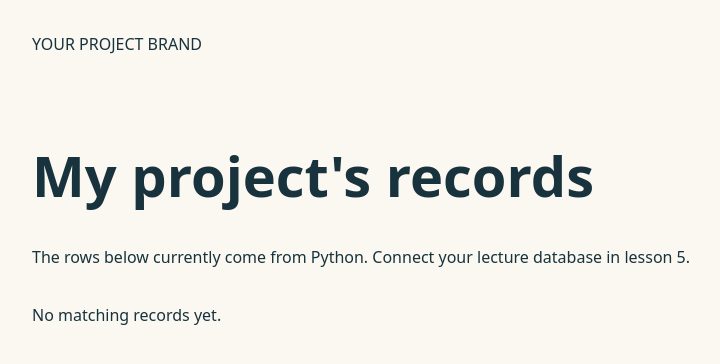
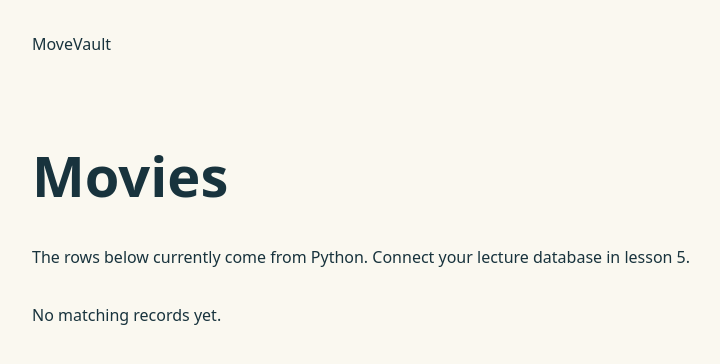
Before and after one commit to ajscialpi/CS256-Database-Movie-Manager-Project-, a Flask app: template templates/index.html in a window 1280 px wide. Shown: the top 364 px of the page, without its empty margins (96-816 px from the left). Run offline with Flask 3, Linux system fonts and the light colour scheme; the template is opened without the code that fills it, so the values that code supplies are empty.

Commit message:
organized files

```diff
--- a/static/brand.css
+++ b/templates/brand.css
@@ -1,8 +1,8 @@
 :root {
   --ink: #18333d;
   --paper: #faf8f0;
-  --brand: #185f6a;
-  --accent: #e4b85c;
+  --brand: #ad0f0f;
+  --accent: #680303;
 }
 
 * {
--- a/templates/index.html
+++ b/templates/index.html
@@ -4,16 +4,16 @@
     <meta charset="utf-8">
     <meta name="viewport" content="width=device-width, initial-scale=1">
     <title>My project</title>
-    <link rel="stylesheet" href="{{ url_for('static', filename='brand.css') }}">
+    <link rel="stylesheet" href="static/brand.css">
 </head>
 <body>
     <!-- Header -->
     <header>
-        <p>YOUR PROJECT BRAND</p>
+        <p>MoveVault</p>
     </header>
 
     <main>
-        <h1>My project's records</h1>
+        <h1>Movies</h1>
         <p>The rows below currently come from Python. Connect your lecture database in lesson 5.</p>
 
         <!-- Records from the Flask view -->
```
Also changed, not shown: MileStones/M01.md (+1 -1 lines), MileStones/M03.md (added, +6 -0 lines), backendconnection/api_example.js (renamed from api_example.js), backendconnection/app.py (renamed from app.py), backendconnection/repository_postgres_example.py (renamed from repository_postgres_example.py), html/blog.html (renamed from blog.html), html/forum.html (renamed from forum.html), html/index.html (renamed from index.html), html/movie.html (renamed from movie.html), html/submit-review.html (renamed from submit-review.html), templates/mockup.html (renamed from mockup.html).
